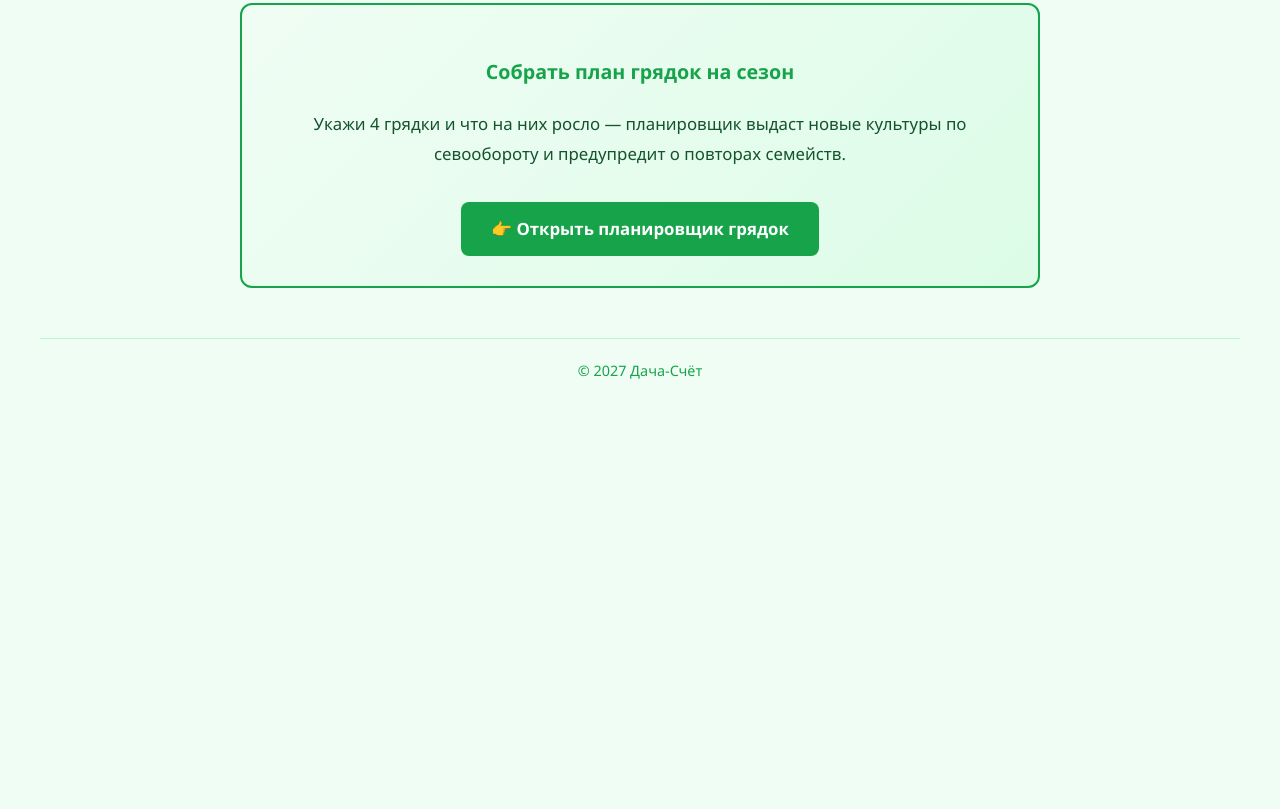
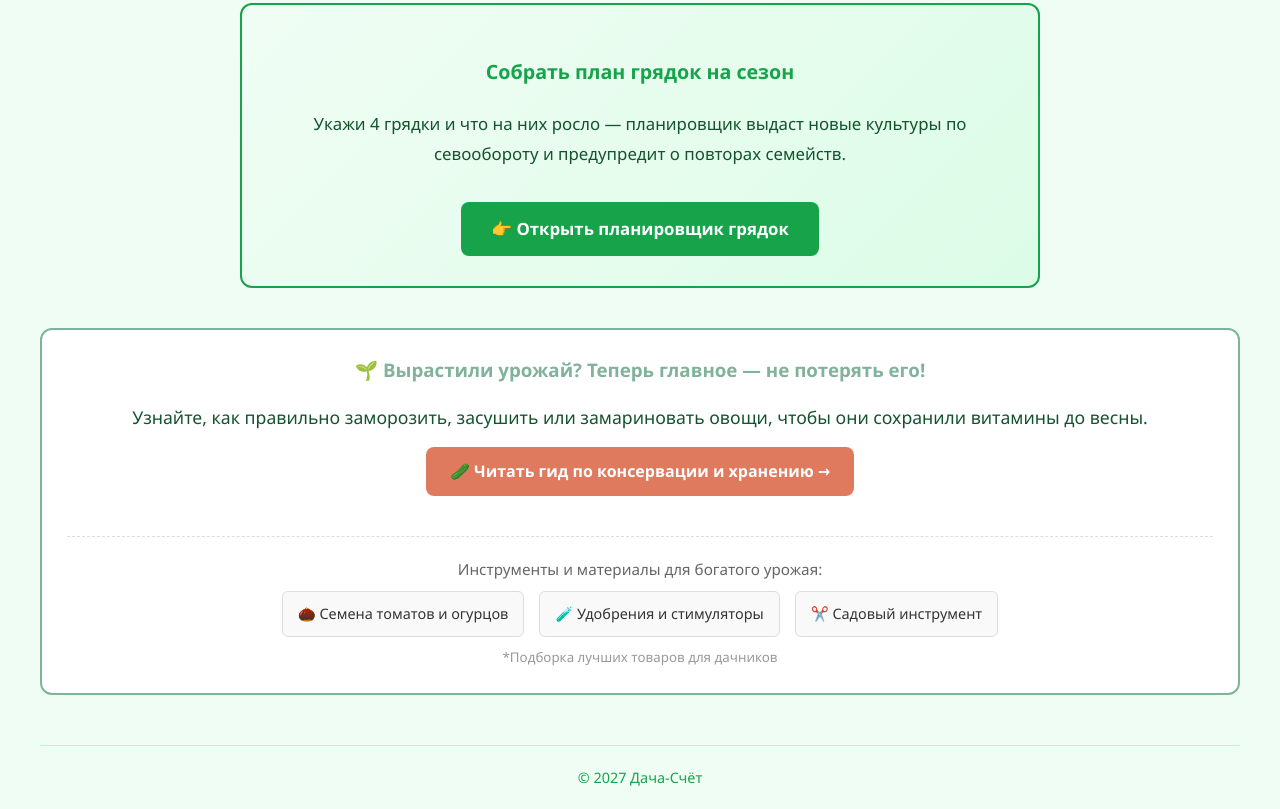
Before and after one commit to avtar7770132-blip/dachaschet, a plain HTML site: page blog/rotation-guide.html in a window 1280 px wide. Shown: the part 1629-2438 px from the top of the page. Before the commit the page ends 2031 px from the top, so only its background shows below. Drawn offline with Linux system fonts and the light colour scheme.

Commit message:
Update rotation-guide.html

```diff
--- a/blog/rotation-guide.html
+++ b/blog/rotation-guide.html
@@ -48,7 +48,31 @@
 <p>Вспомни, что росло на каждой грядке в прошлом году, и подставь в цепочку. Наш планировщик делает это автоматически: выбираешь прошлую культуру по грядкам — получаешь, что сажать в новом сезоне, с пояснением «почему».</p>
 <div class="cta"><h3>Собрать план грядок на сезон</h3><p>Укажи 4 грядки и что на них росло — планировщик выдаст новые культуры по севообороту и предупредит о повторах семейств.</p><a href="../beds-planner.html">👉 Открыть планировщик грядок</a></div>
 </div>
-<footer style="text-align:center;margin-top:50px;color:var(--color-text-muted);font-size:.9rem;border-top:1px solid var(--color-border);padding-top:20px">© 2027 Дача-Счёт</footer>
+<!-- БЛОК ПЕРЕЛИНКОВКИ И МОНЕТИЗАЦИИ -->
+<div style="background:#fff; border:2px solid #81B29A; border-radius:12px; padding:25px; margin:40px 0; text-align:center;">
+    <h3 style="color:#81B29A; margin-top:0;">🌱 Вырастили урожай? Теперь главное — не потерять его!</h3>
+
+    <!-- Ссылка на КУЛИНАРА (Перелинковка) -->
+    <p style="font-size:1.1rem; margin-bottom:15px;">Узнайте, как правильно заморозить, засушить или замариновать овощи, чтобы они сохранили витамины до весны.</p>
+    <a href="https://avtar7770132-blip.github.io/culinarynavigator/blog/safe-canning-guide.html" target="_blank" style="display:inline-block; background:#E07A5F; color:#fff; padding:12px 24px; border-radius:8px; text-decoration:none; font-weight:bold; margin-bottom:20px;">🥒 Читать гид по консервации и хранению →</a>
+
+    <hr style="border:0; border-top:1px dashed #ddd; margin:20px 0;">
+
+    <!-- МЕСТО ПОД ПАРТНЕРКУ OZON/WB (Товары для дачи) -->
+    <p style="font-size:0.95rem; color:#666; margin-bottom:10px;">Инструменты и материалы для богатого урожая:</p>
+    <div style="display:flex; justify-content:center; gap:15px; flex-wrap:wrap;">
+        <!-- Вставь сюда свою партнерскую ссылку на семена вместо # -->
+        <a href="#" target="_blank" style="background:#f9f9f9; border:1px solid #ddd; padding:10px 15px; border-radius:6px; text-decoration:none; color:#333; font-size:0.9rem;">🌰 Семена томатов и огурцов</a>
+
+        <!-- Вставь сюда свою партнерскую ссылку на удобрения вместо # -->
+        <a href="#" target="_blank" style="background:#f9f9f9; border:1px solid #ddd; padding:10px 15px; border-radius:6px; text-decoration:none; color:#333; font-size:0.9rem;">🧪 Удобрения и стимуляторы</a>
+
+        <!-- Вставь сюда свою партнерскую ссылку на секатор/инструмент вместо # -->
+        <a href="#" target="_blank" style="background:#f9f9f9; border:1px solid #ddd; padding:10px 15px; border-radius:6px; text-decoration:none; color:#333; font-size:0.9rem;">✂️ Садовый инструмент</a>
+    </div>
+    <small style="color:#999; display:block; margin-top:10px;">*Подборка лучших товаров для дачников</small>
+</div>
+<!-- КОНЕЦ БЛОКА --><footer style="text-align:center;margin-top:50px;color:var(--color-text-muted);font-size:.9rem;border-top:1px solid var(--color-border);padding-top:20px">© 2027 Дача-Счёт</footer>
 </div>
 </body>
 </html>
```
